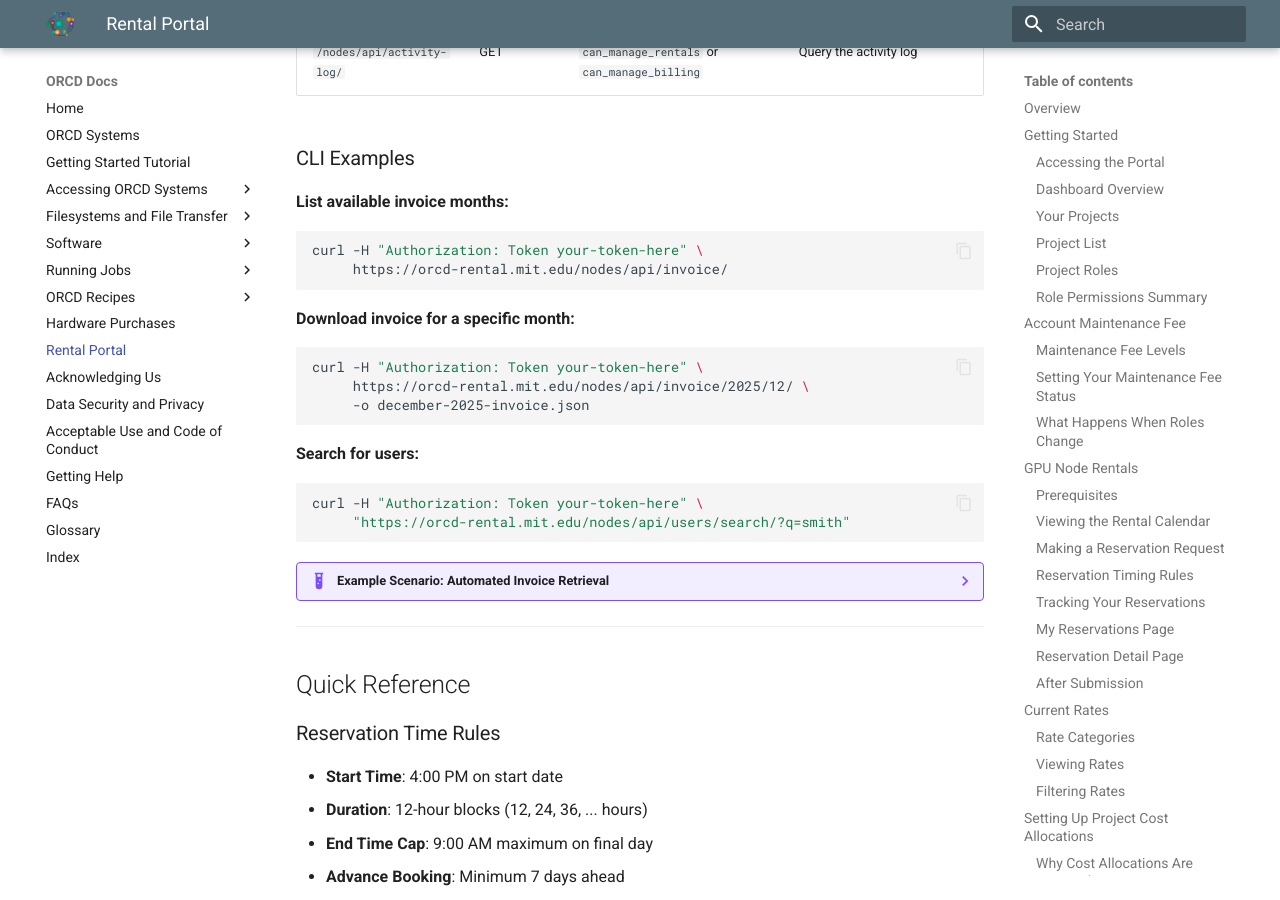
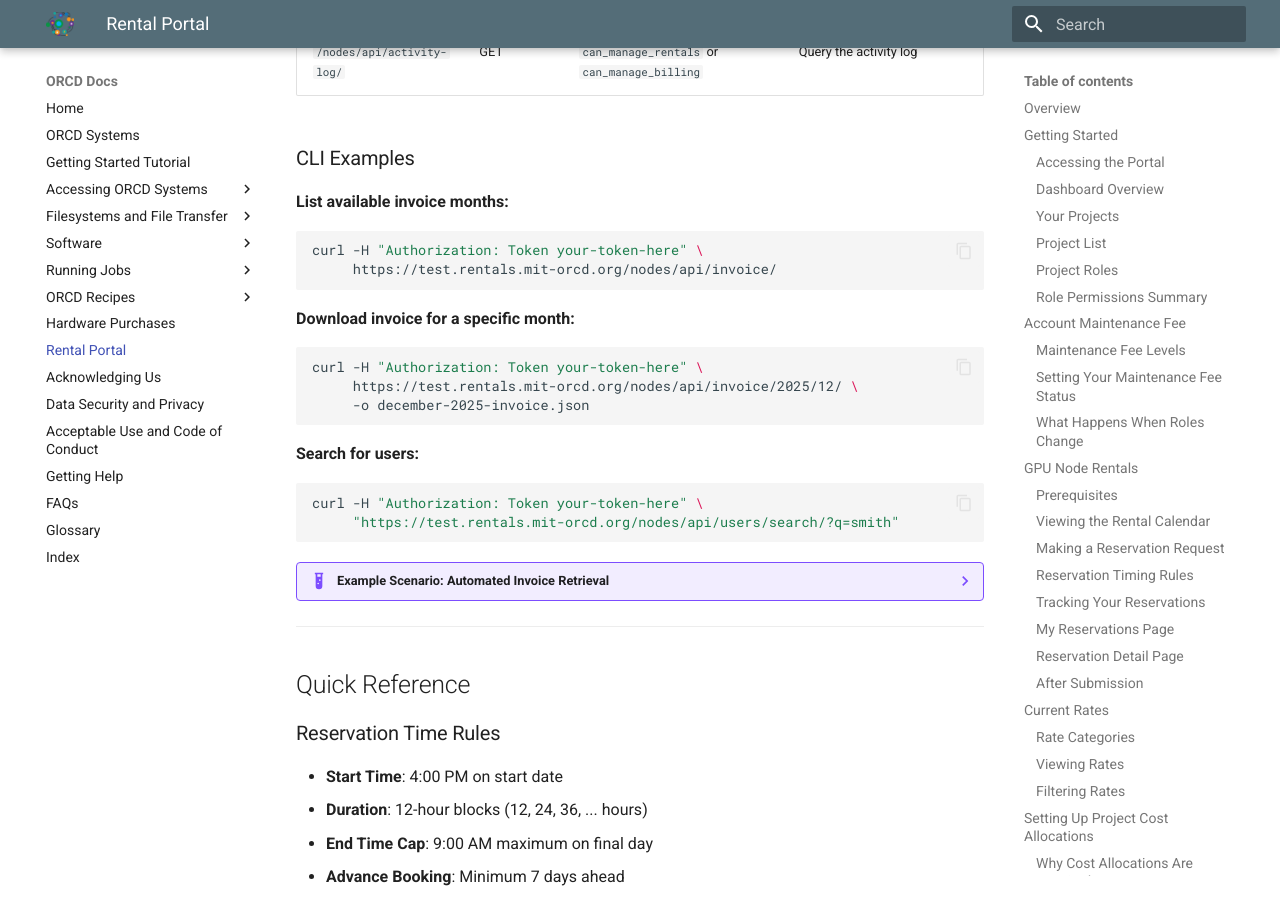
Before and after one commit to mit-orcd/orcd-docs-edit, an MkDocs documentation site: the page built from docs/rental-portal.md, in a window 1280 px wide and 900 px high, scrolled down 23983 px. Built offline with MkDocs 1.6.1 and Material for MkDocs 9.7.7, drawn with Linux system fonts in a browser that asks for light colours; some of the changed lines change nothing that is shown; some of the changed text lies outside the part shown.

Commit message:
Update portal URL to test environment
Change all references from https://orcd-rental.mit.edu to
https://test.rentals.mit-orcd.org for testing phase.

````diff
--- a/docs/rental-portal.md
+++ b/docs/rental-portal.md
@@ -12,7 +12,7 @@
 
 The ORCD Rental Portal provides a web-based interface for managing GPU node rentals, account maintenance fees, and project billing. This guide covers all aspects of using the portal, from basic account setup to advanced management features.
 
-**Portal Access:** [https://orcd-rental.mit.edu](https://orcd-rental.mit.edu)
+**Portal Access:** [https://test.rentals.mit-orcd.org](https://test.rentals.mit-orcd.org)
 
 ## Overview
 
@@ -31,7 +31,7 @@
 
 ### Accessing the Portal
 
-Log into the ORCD Rental Portal using your MIT Kerberos credentials at [https://orcd-rental.mit.edu](https://orcd-rental.mit.edu). After logging in, you'll see the main navigation with links to:
+Log into the ORCD Rental Portal using your MIT Kerberos credentials at [https://test.rentals.mit-orcd.org](https://test.rentals.mit-orcd.org). After logging in, you'll see the main navigation with links to:
 
 - **Home** - Dashboard with summary cards for your rentals, projects, account, and billing
 - **Nodes** - View available GPU and CPU node information
@@ -844,14 +844,14 @@
 
 ```bash
 curl -H "Authorization: Token your-token-here" \
-     https://orcd-rental.mit.edu/nodes/api/invoice/
+     https://test.rentals.mit-orcd.org/nodes/api/invoice/
 ```
 
 **Download invoice for a specific month:**
 
 ```bash
 curl -H "Authorization: Token your-token-here" \
-     https://orcd-rental.mit.edu/nodes/api/invoice/2025/12/ \
+     https://test.rentals.mit-orcd.org/nodes/api/invoice/2025/12/ \
      -o december-2025-invoice.json
 ```
 
@@ -859,7 +859,7 @@
 
 ```bash
 curl -H "Authorization: Token your-token-here" \
-     "https://orcd-rental.mit.edu/nodes/api/users/search/?q=smith"
+     "https://test.rentals.mit-orcd.org/nodes/api/users/search/?q=smith"
 ```
 
 ??? example "Example Scenario: Automated Invoice Retrieval"
@@ -872,7 +872,7 @@
     MONTH=$(date -d "last month" +%m)
 
     curl -H "Authorization: Token $TOKEN" \
-         "https://orcd-rental.mit.edu/nodes/api/invoice/${YEAR}/${MONTH}/" \
+         "https://test.rentals.mit-orcd.org/nodes/api/invoice/${YEAR}/${MONTH}/" \
          -o "invoice-${YEAR}-${MONTH}.json"
     ```
 
````
